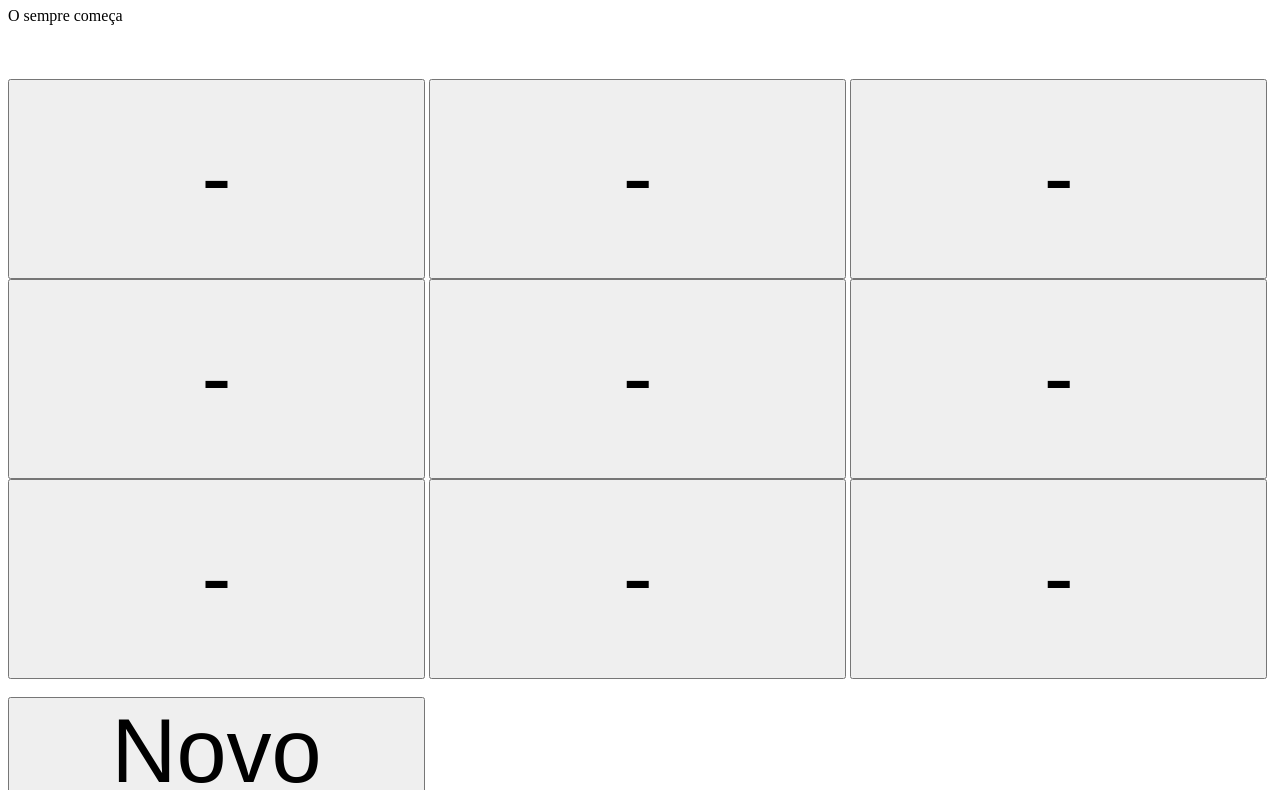
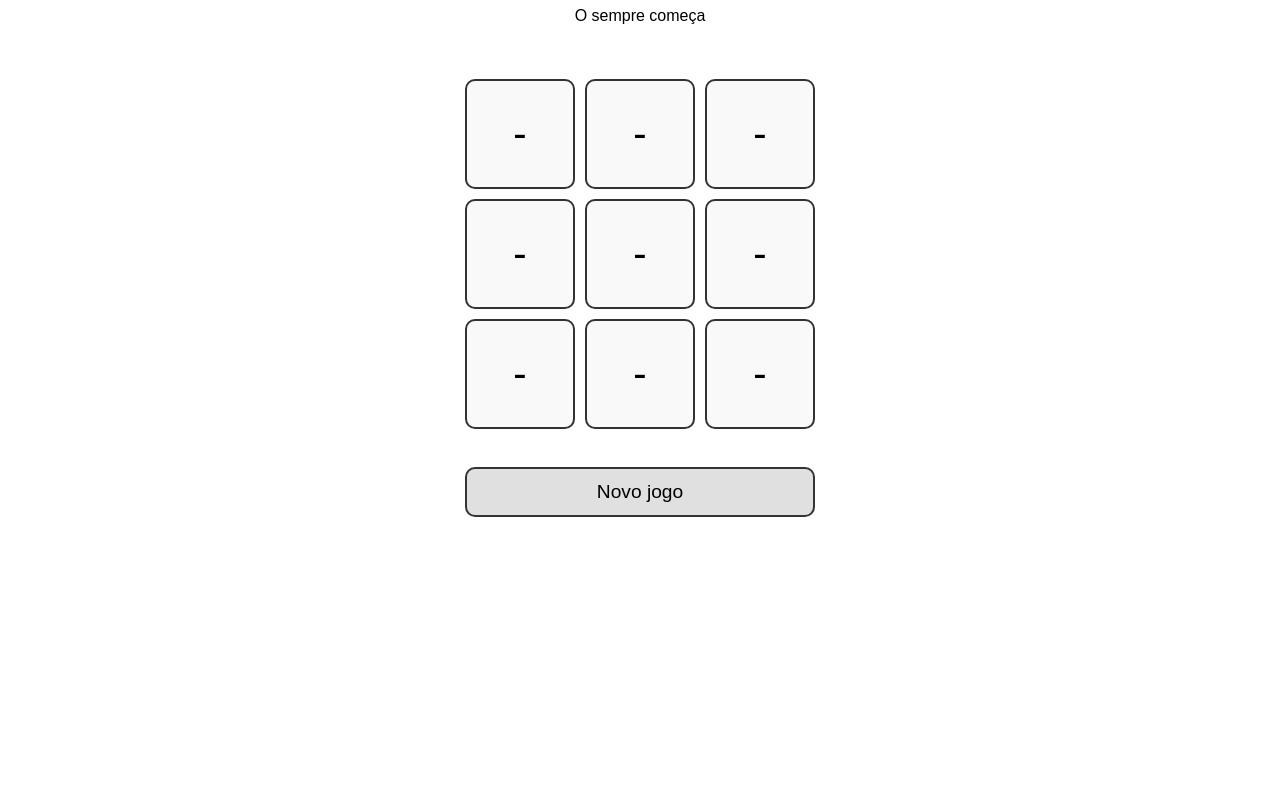
Before and after one commit to kauvas/velhas, a plain HTML site: page index.html in a window 1280 px wide. Shown: the part 73-863 px from the top of the page. After the commit the page ends 800 px from the top, so only its background shows below. Drawn offline with Linux system fonts and the light colour scheme.

Commit message:
Update style.css

```diff
--- a/style.css
+++ b/style.css
@@ -1,5 +1,42 @@
-button{
-    width: 33%;
-    height: 200px;
-    font-size:90px;
+body {
+    margin: 0;
+    padding: 0;
+    font-family: sans-serif;
+    text-align: center;
 }
+
+#button {
+    display: grid;
+    grid-template-columns: repeat(3, 1fr);
+    gap: 10px;
+    max-width: 350px;
+    margin: 0 auto;
+}
+
+#button button {
+    width: 100%;
+    aspect-ratio: 1 / 1;
+    font-size: 2.5rem;
+    min-width: 80px;
+    min-height: 80px;
+    border-radius: 10px;
+    border: 2px solid #333;
+    background: #f9f9f9;
+    transition: background 0.2s;
+}
+
+#button button:disabled {
+    background: #ddd;
+    color: #aaa;
+}
+
+#novo {
+    width: 100%;
+    max-width: 350px;
+    height: 50px;
+    font-size: 1.2rem;
+    margin-top: 20px;
+    border-radius: 10px;
+    border: 2px solid #333;
+    background: #e0e0e0;
+}
```
